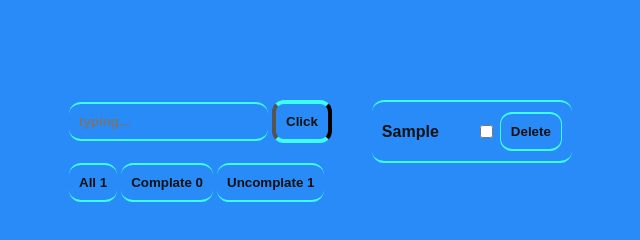
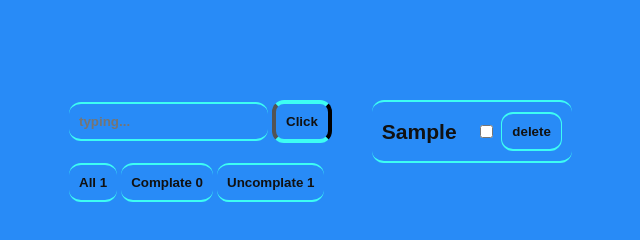
Before and after one commit to Nurillo18/todoJS, a plain HTML site: page index.html in a window 1280 px wide. Both pictures are taken after typing "Sample" into the empty fields and a click on the button "Click". Shown: the full height of the page, 31-671 px from the left. Drawn offline with Linux system fonts and the light colour scheme.

Commit message:
Add template with Umidbek X

```diff
--- a/app.js
+++ b/app.js
@@ -13,6 +13,8 @@ const button3 = document.querySelector(".uncomplate-btn");
 const badgeAll = document.querySelector(".badge1");
 const badgeComplate = document.querySelector(".badge2");
 const badgeUnComplate = document.querySelector(".badge3");
+
+const templateTodo = document.querySelector(".template").content;
 
 const localTodos = JSON.parse(window.localStorage.getItem("list"));
 const todos = localTodos || [];
@@ -56,38 +58,49 @@ function renderTodo(arr, element) {
 
      badgeUnComplate.textContent = countAll - countComplate;
 
+     const fragment = document.createDocumentFragment()
 
     arr.forEach(todo => {
-        const newItem = document.createElement("li");
-        const newButton = document.createElement("button");
-        const inputCheck = document.createElement("input");
+
+        const clonedTemp = templateTodo.cloneNode(true);
+
+        clonedTemp.querySelector(".list-item").textContent = todo.title;
+        clonedTemp.querySelector(".todo-checked").dataset.todoId = todo.id;
+        clonedTemp.querySelector(".delete-item").dataset.todoId = todo.id;
 
 
-        newItem.textContent = todo.title;
+        fragment.appendChild(clonedTemp);
+        // const newItem = document.createElement("li");
+        // const newButton = document.createElement("button");
+        // const inputCheck = document.createElement("input");
 
-        if(todo.isComplete){
-            inputCheck.checked = true;
-            newItem.style.textDecoration = "line-through";
-        }
+
+        // newItem.textContent = todo.title;
+
+        // if(todo.isComplete){
+        //     inputCheck.checked = true;
+        //     newItem.style.textDecoration = "line-through";
+        // }
 
 
 
-        inputCheck.type = "checkbox";
-        inputCheck.classList.add("todo-checked")
+        // inputCheck.type = "checkbox";
+        // inputCheck.classList.add("todo-checked")
 
-        newButton.textContent = "Delete";
-        newButton.classList.add("delete-item")
-        newButton.dataset.todoId = todo.id;
-        inputCheck.dataset.todoId = todo.id;
+        // newButton.textContent = "Delete";
+        // newButton.classList.add("delete-item")
+        // newButton.dataset.todoId = todo.id;
+        // inputCheck.dataset.todoId = todo.id;
 
 
-        newItem.appendChild(inputCheck);
-        newItem.appendChild(newButton);
+        // newItem.appendChild(inputCheck);
+        // newItem.appendChild(newButton);
 
-        element.appendChild(newItem);
+        // element.appendChild(newItem);
 
 
     });
+    elList.appendChild(fragment);
 }
 
 
--- a/index.html
+++ b/index.html
@@ -26,6 +26,13 @@
 
     <ul class="list"></ul>
 
+    <template class="template">
+        <li class="item">
+            <h1 class="list-item"></h1>
+            <input class="todo-checked" type="checkbox">
+            <button class="delete-item">delete</button>
+        </li>
+    </template>
     <script src="./app.js"></script>
 </body>
 </html>
--- a/main.css
+++ b/main.css
@@ -5,6 +5,10 @@
     background-color:#288BF7;
     color: #111;
     font-weight: bold;
+}
+.list-item{
+    font-family: sans-serif;
+    font-size: 21px;
 }
 
 body{
```
